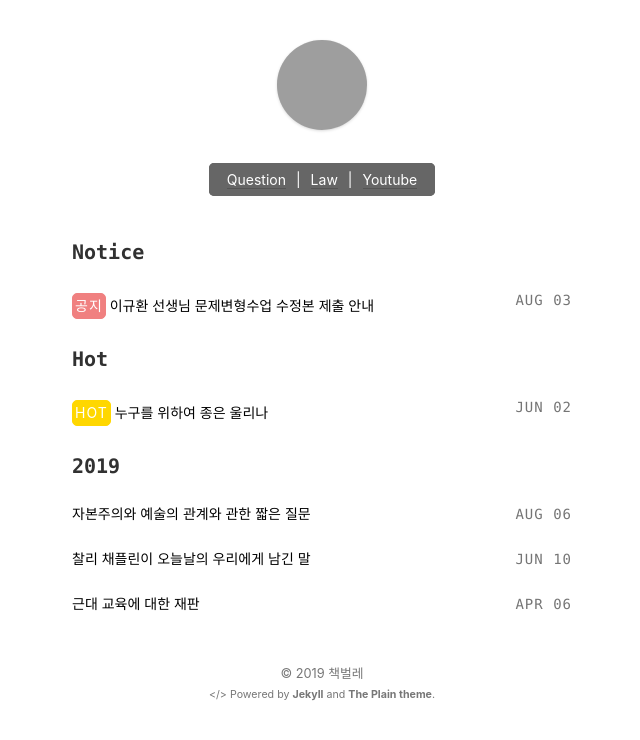
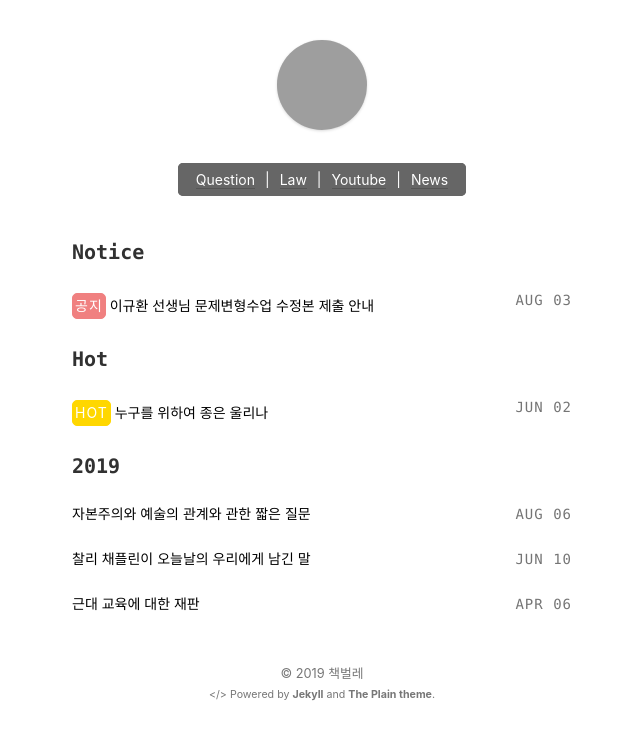
Before and after one commit to stevenoh0908/stevenoh0908.github.io, a Jekyll site: the page built from index.html, in a window 1280 px wide, cut to the strip 0-740 px from the top of the page. Shown: the whole strip, without its empty margins (318-958 px from the left). Built offline with Jekyll 4.4.1, drawn with Linux system fonts in a browser that asks for light colours; grey boxes are pictures that could not be loaded.

Commit message:
Update index.html

```diff
--- a/index.html
+++ b/index.html
@@ -2,7 +2,7 @@
 layout: default
 ---
 <section>
-	<center><span style="border: 3px solid #666666; background-color: #666666; color: white; border-radius: 5px; padding: 5px;"><a style="text-decoration: none; color:white; margin: 10px;" href="/question">Question</a>|<a style="text-decoration: none; color:white; margin: 10px;" href="/law">Law</a>|<a style="text-decoration: none; color:white; margin: 10px;" href="/youtube">Youtube</a></span></center>
+	<center><span style="border: 3px solid #666666; background-color: #666666; color: white; border-radius: 5px; padding: 5px;"><a style="text-decoration: none; color:white; margin: 10px;" href="/question">Question</a>|<a style="text-decoration: none; color: white; margin: 10px;" href="/law">Law</a>|<a style="text-decoration: none; color:white; margin: 10px;" href="/youtube">Youtube</a>|<a style="text-decoration: none; color: white; margin: 10px;" href="/news">News</a></span></center>
 </section>
 <section>
 	{% for post in site.posts %}
```
